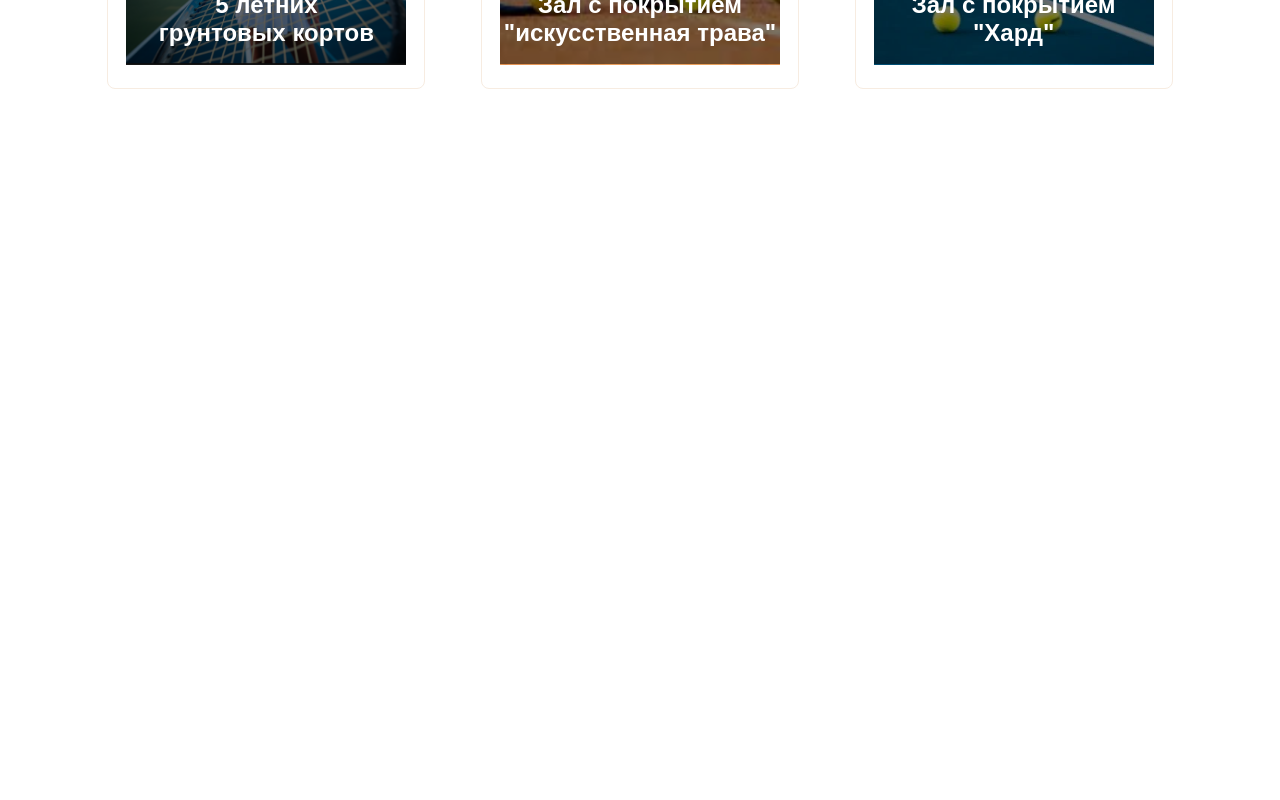
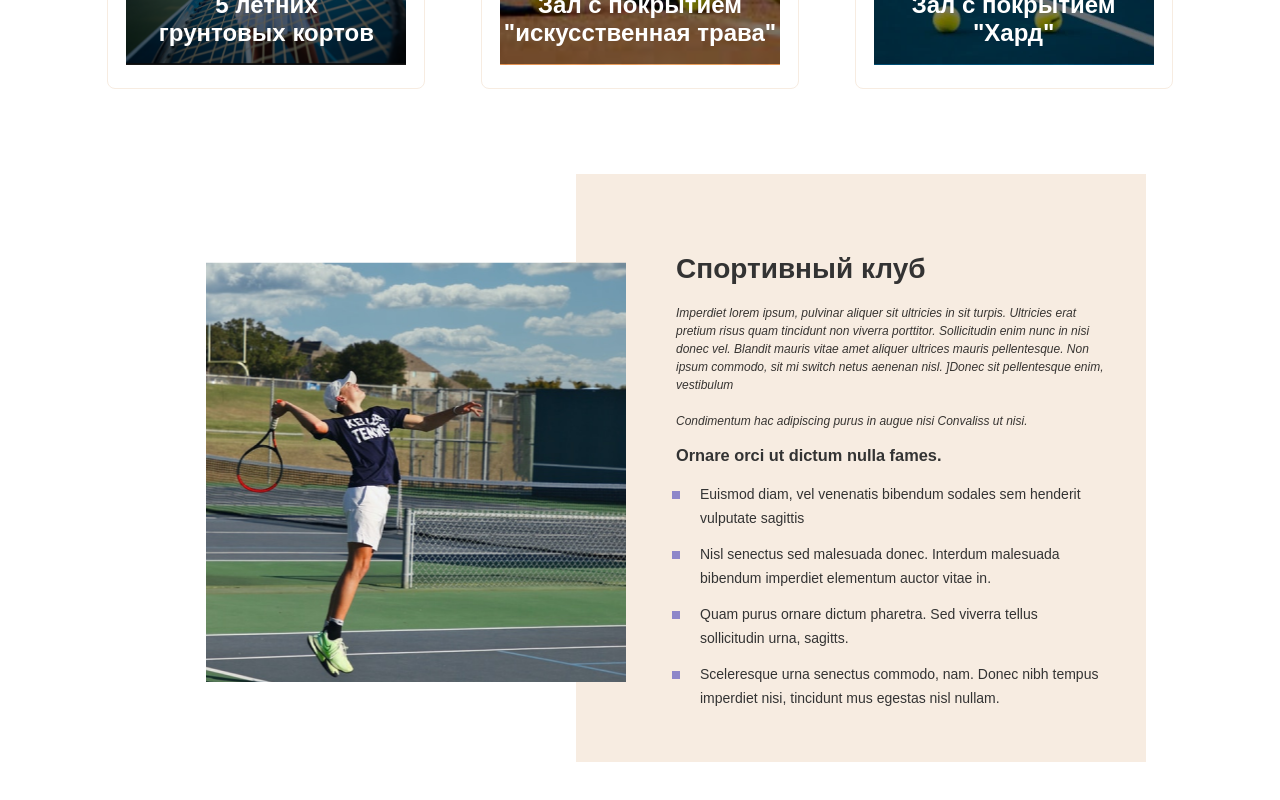
Before and after one commit to Albertbuh/tennisWebpage, a React app: page / in a window 1280 px wide. Shown: the part 1014-1814 px from the top of the page. Built offline with nearby package versions, Linux system fonts and the light colour scheme.

Commit message:
create text section

```diff
--- a/src/App.tsx
+++ b/src/App.tsx
@@ -1,70 +1,75 @@
 //import Header from './Header/Header';
-import './styles/styles.css';
-import Header from './header/Header';
-import FirstSection from './sectionOne/First';
-import Card from './card/Card';
+import "./styles/styles.css";
+import Header from "./header/Header";
+import FirstSection from "./sectionOne/First";
+import CardContainer from "./card/CardContainer";
+import TextMessage from "./sectionText/TextSection";
 //@ts-ignore TS wouldn't like to read .png format T_T
-import background from './assets/background.png';
+import background from "./assets/background.png";
 //@ts-ignore
-import card from './assets/cardThumb1.png';
-//@ts-ignore
-import card2 from './assets/cardThumb2.png';
-//@ts-ignore
-import card3 from './assets/cardThumb3.png';
+import jumpBoyImage from "./assets/jumpBoy.png";
 
 
-import {useRef, useEffect, useState,} from 'react';
+
+import { useRef, useEffect, useState } from "react";
 
 function App() {
   return (
     <>
       <div className="first-wrap">
-        <Background image={background}/>
+        <Background image={background} />
         <Header />
         <FirstSection />
       </div>
-      <div style={{
-        margin: "80px var(--side-paddings)",
-        display: "flex",
-        justifyContent: "space-between",
-      }} >
-        <Card url={card}>
-        5 летних <br></br>
-        грунтовых кортов
-        </Card>
-        <Card url={card2}>
-        Зал с покрытием &quot;искусственная трава&quot;
-        </Card>
-        <Card url={card3}>
-        Зал с покрытием &quot;Хард&quot;
-        </Card>
-      </div>
-
-
+      <CardContainer/>
+      <TextMessage image={jumpBoyImage}>
+        <h1> Спортивный клуб </h1>
+        <em>
+          Imperdiet lorem ipsum, pulvinar aliquer sit ultricies in sit turpis.
+          Ultricies erat pretium risus quam tincidunt non viverra porttitor.
+          Sollicitudin enim nunc in nisi donec vel. Blandit mauris vitae amet
+          aliquer ultrices mauris pellentesque. Non ipsum commodo, sit mi switch
+          netus aenenan nisl. ]Donec sit pellentesque enim, vestibulum
+          <br></br><br></br>
+          Condimentum hac adipiscing purus in augue nisi Convaliss ut nisi.
+        </em>
+        <h3> Ornare orci ut dictum nulla fames.</h3>
+        <ul>
+          <li>Euismod diam, vel venenatis bibendum sodales sem henderit vulputate sagittis</li>
+          <li> Nisl senectus sed malesuada donec. Interdum malesuada bibendum imperdiet elementum auctor vitae in.</li>
+          <li> Quam purus ornare dictum pharetra. Sed viverra tellus sollicitudin urna, sagitts.</li>
+          <li> Sceleresque urna senectus commodo, nam. Donec nibh tempus imperdiet nisi, tincidunt mus egestas nisl nullam.</li>
+        </ul></TextMessage>
     </>
   );
 }
 
-function Background(props: {image:string}) {
+
+
+function Background(props: { image: string }) {
   const imageRef = useRef(null);
   const [imageHeight, setHeight] = useState(0);
   useEffect(() => {
     //@ts-ignore
     setHeight(imageRef?.current?.clientHeight);
+    console.log(
     //@ts-ignore
-    console.log(`First background image height: ${imageRef?.current?.clientHeight}`);
-  })
+      `First background image height: ${imageRef?.current?.clientHeight}`
+    );
+  });
 
-  return(
+  return (
     <>
-      <img src={props.image} ref={imageRef} className="background"/>
-      <div className="background overlay" style={{
-        height: imageHeight,
-        backgroundColor: "var(--overlay-color)",
-      }}></div>
+      <img src={props.image} ref={imageRef} className="background" />
+      <div
+        className="background overlay"
+        style={{
+          height: imageHeight,
+          backgroundColor: "var(--overlay-color)",
+        }}
+      ></div>
     </>
   );
 }
 
-
 export default App;
--- /dev/null
+++ b/src/card/CardContainer.tsx
@@ -0,0 +1,31 @@
+//@ts-ignore
+import card from "../assets/cardThumb1.png";
+//@ts-ignore
+import card2 from "../assets/cardThumb2.png";
+//@ts-ignore
+import card3 from "../assets/cardThumb3.png";
+
+import Card from "./Card";
+
+function CardContainer() {
+  return (
+    <>
+      <div
+        style={{
+          margin: "80px var(--side-paddings)",
+          display: "flex",
+          justifyContent: "space-between",
+        }}
+      >
+        <Card url={card}>
+          5 летних <br></br>
+          грунтовых кортов
+        </Card>
+        <Card url={card2}>Зал с покрытием &quot;искусственная трава&quot;</Card>
+        <Card url={card3}>Зал с покрытием &quot;Хард&quot;</Card>
+      </div>
+    </>
+  );
+}
+
+export default CardContainer;
--- /dev/null
+++ b/src/sectionText/TextSection.tsx
@@ -0,0 +1,20 @@
+
+import '../styles/textSection.css';
+//@ts-ignore
+import { ReactNode } from 'react';
+
+interface Props {
+  image: string,
+  children: ReactNode
+}
+export default function TextMessage(props: Props) {
+  return (
+    <>
+      <div className="text-container">
+        <img src={props.image} alt="" />
+        {props.children}
+      </div>
+
+    </>
+  )
+}
--- a/src/styles/first.css
+++ b/src/styles/first.css
@@ -66,15 +66,15 @@
   padding: 0px 80px 10px 16px;
   margin: 5px 5px 0px;
   position:relative;
-  transition: background-color .3s, padding .3s border .3s;
+  transition: background-color .15s;
 }
 .section-footer .item:hover {
-  padding: 0px 98px 6px 14px;
+  padding: 0px 78px 6px 14px;
   background-color: var(--dark-purple);
   border: 2px solid white;
 }
 .section-footer .item:active {
-  padding: 0px 100px 10px 16px;
+  padding: 0px 80px 10px 16px;
   background-color: var(--purple);
   border: none;
 }
--- a/src/styles/styles.css
+++ b/src/styles/styles.css
@@ -3,16 +3,18 @@
   --purple: rgb(141,134,201);
   --dark-purple: rgb(132, 123, 229);
   --yellow: rgb(247,236,225);
+  --black: rgb(51,51,51);
   --side-paddings: 8%;
 }
 
 body {
   font-family: Arial, Helvetica, sans-serif;
   font-size: 14px;
-  margin: 0px;
-  padding: 0px;
   height: 3000px;
-  min-width: 1000px;
+  min-width: 1200px;
+  max-width: 1800px;
+  margin: auto;
+  padding: auto;
 
   /* remove user selection from page */
   user-select: none;
@@ -22,10 +24,6 @@ body {
 }
 
 
-
-h1 {
-  color: white;
-}
 
 .background {
   position: absolute;
--- /dev/null
+++ b/src/styles/textSection.css
@@ -0,0 +1,44 @@
+.text-container {
+  width: 430px;
+  background-color: var(--yellow);
+  color: var(--black);
+  padding: 60px 40px 40px 100px;
+  position: relative;
+  margin: auto;
+  margin-left: 45%;
+}
+
+.text-container img {
+  position: absolute;
+  width: 420px;
+  height: 420px;
+  object-fit: cover;
+  left: -65%;
+  top: 15%;
+}
+
+.text-container em {
+  font-size: 12px;
+  line-height: 18px;
+  color: rgba(0, 0, 0, .78);
+}
+
+.text-container ul {
+  margin: 0;
+  margin-left: 12px;
+  padding: 0;
+  list-style-type:none;
+}
+.text-container ul li {
+  line-height: 24px;
+  margin-bottom: 12px;
+  padding-left: 12px;
+  position: relative;
+}
+.text-container li:before {
+  content: "";
+  position: absolute;
+  top: 20%;
+  left: -16px;
+  border: 4px solid var(--purple);
+}
```
Also changed, not shown: src/assets/jumpBoy.png (added).
